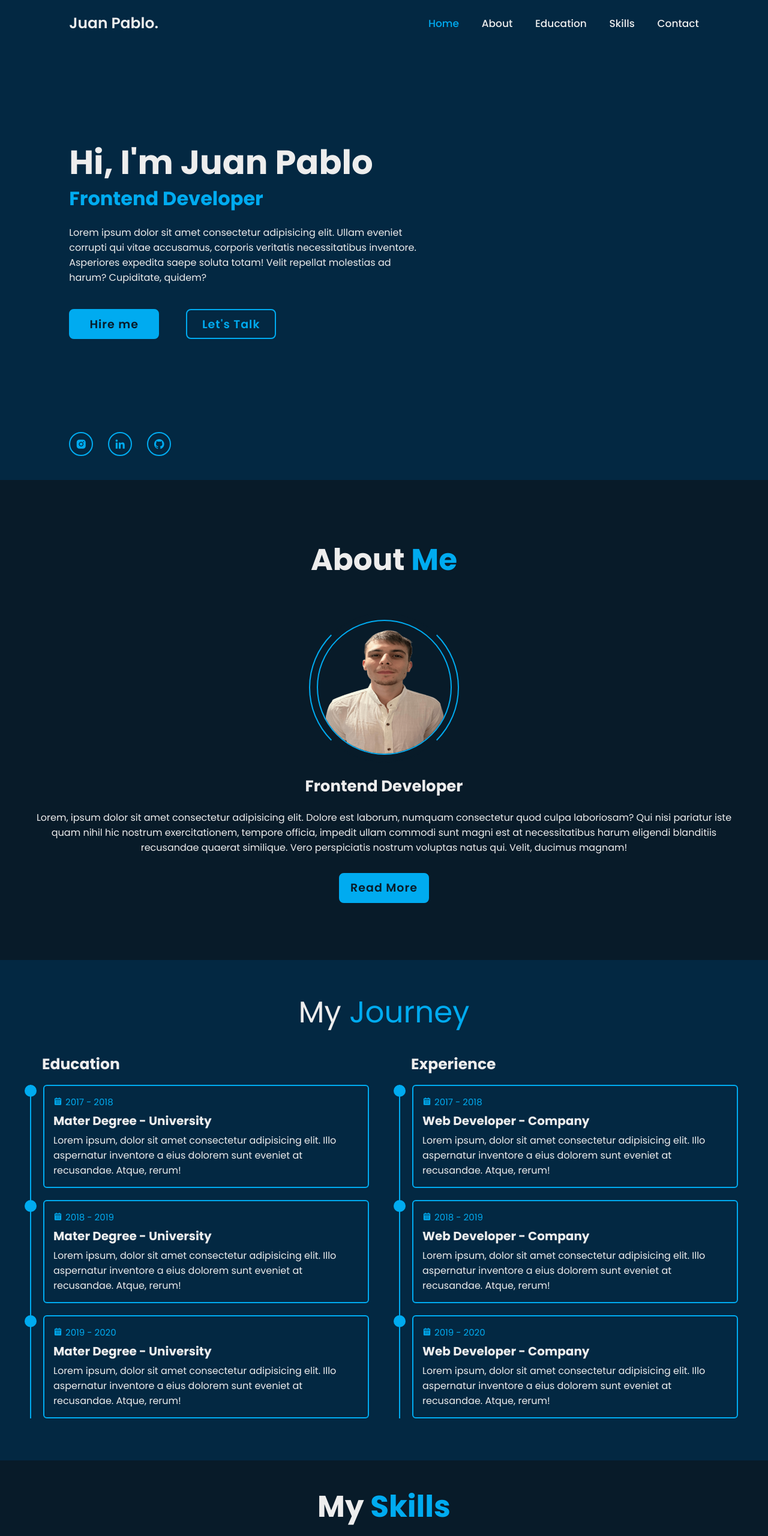
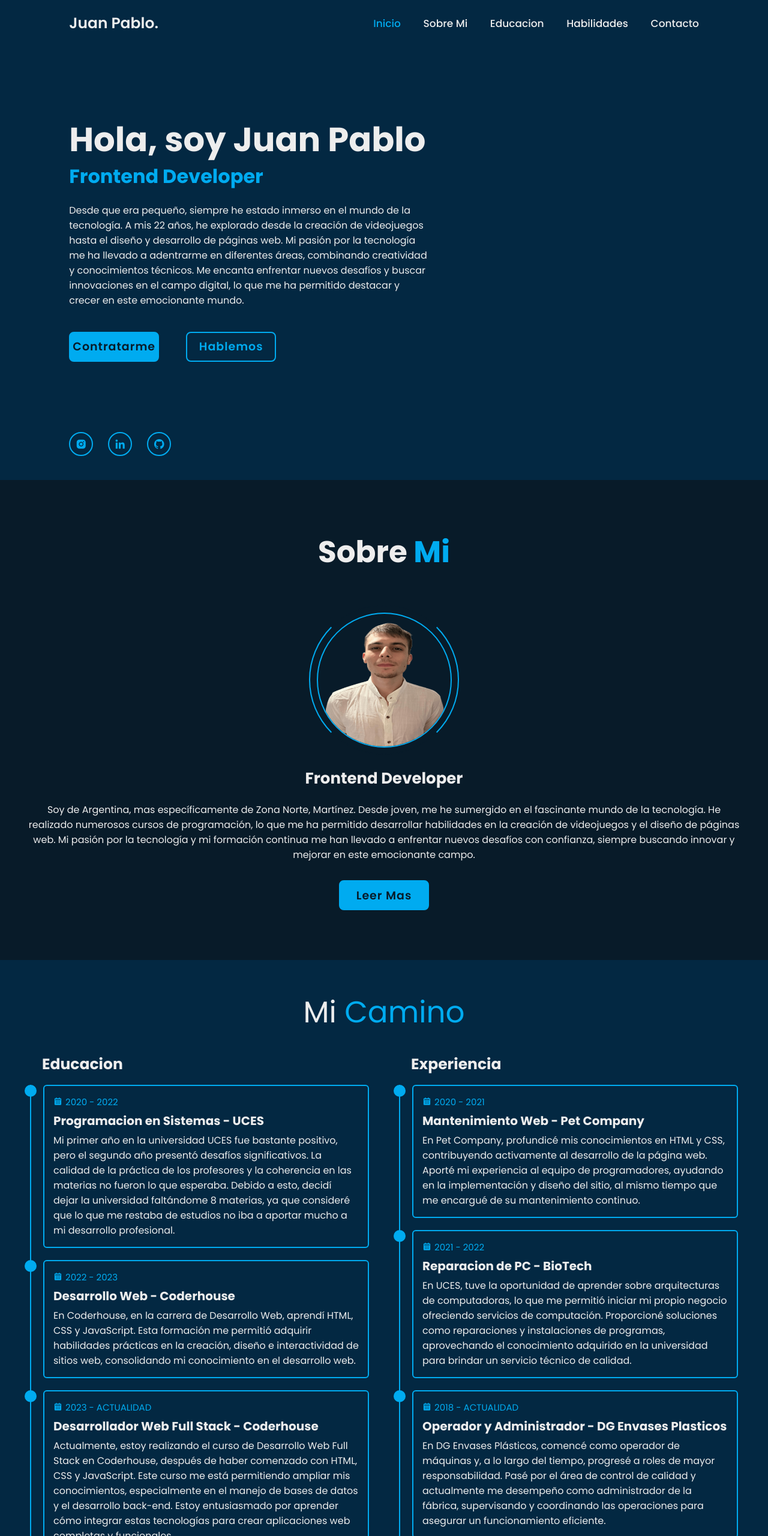
Before and after one commit to Juampatagle/Portfolio, a plain HTML site: page index.html in a window 1280 px wide. Shown: the top 2560 px of the page at 60% size. Drawn offline with nearby package versions, Linux system fonts and the light colour scheme.

Commit message:
agregue mis datos

```diff
--- a/index.html
+++ b/index.html
@@ -15,23 +15,23 @@
         <div class="bx bx-menu" id="menu-icon"></div>
 
         <nav class="navbar">
-            <a href="#home" class="active">Home</a>
-            <a href="#about">About</a>
-            <a href="#education">Education</a>
-            <a href="#skills">Skills</a>
-            <a href="#contact">Contact</a>
+            <a href="#home" class="active">Inicio</a>
+            <a href="#about">Sobre Mi</a>
+            <a href="#education">Educacion</a>
+            <a href="#skills">Habilidades</a>
+            <a href="#contact">Contacto</a>
             <span class="active-nav"></span>
         </nav>
     </header>
 
     <section class="home" id="home">
         <div class="home-content">
-            <h1>Hi, I'm Juan Pablo</h1>
+            <h1>Hola, soy Juan Pablo</h1>
             <h3>Frontend Developer</h3>
-            <p>Lorem ipsum dolor sit amet consectetur adipisicing elit. Ullam eveniet corrupti qui vitae accusamus, corporis veritatis necessitatibus inventore. Asperiores expedita saepe soluta totam! Velit repellat molestias ad harum? Cupiditate, quidem?</p>
+            <p>Desde que era pequeño, siempre he estado inmerso en el mundo de la tecnología. A mis 22 años, he explorado desde la creación de videojuegos hasta el diseño y desarrollo de páginas web. Mi pasión por la tecnología me ha llevado a adentrarme en diferentes áreas, combinando creatividad y conocimientos técnicos. Me encanta enfrentar nuevos desafíos y buscar innovaciones en el campo digital, lo que me ha permitido destacar y crecer en este emocionante mundo.</p>
             <div class="btn-box">
-                <a href="#" class="btn">Hire me</a>
-                <a href="#" class="btn">Let's Talk</a>
+                <a href="#" class="btn">Contratarme</a>
+                <a href="#" class="btn">Hablemos</a>
             </div>
         </div>
 
@@ -45,7 +45,7 @@
     </section>
 
     <section class="about" id="about">
-        <h2 class="heading">About <span>Me</span></h2>
+        <h2 class="heading">Sobre <span>Mi</span></h2>
 
         <div class="about-img">
             <img src="./images/foto (1).png" alt="">
@@ -54,73 +54,73 @@
 
         <div class="about-content">
             <h3>Frontend Developer</h3>
-            <p>Lorem, ipsum dolor sit amet consectetur adipisicing elit. Dolore est laborum, numquam consectetur quod culpa laboriosam? Qui nisi pariatur iste quam nihil hic nostrum exercitationem, tempore officia, impedit ullam commodi sunt magni est at necessitatibus harum eligendi blanditiis recusandae quaerat similique. Vero perspiciatis nostrum voluptas natus qui. Velit, ducimus magnam!</p>
+            <p>Soy de Argentina, mas específicamente de Zona Norte, Martínez. Desde joven, me he sumergido en el fascinante mundo de la tecnología. He realizado numerosos cursos de programación, lo que me ha permitido desarrollar habilidades en la creación de videojuegos y el diseño de páginas web. Mi pasión por la tecnología y mi formación continua me han llevado a enfrentar nuevos desafíos con confianza, siempre buscando innovar y mejorar en este emocionante campo.</p>
 
             <div class="btn-box btns">
-                <a href="#" class="btn">Read More</a>
+                <a href="#" class="btn">Leer Mas</a>
             </div>
         </div>
     </section>
 
     <section class="education" id="education">
-        <he class="heading">My <span>Journey</span></he>
+        <he class="heading">Mi <span>Camino</span></he>
 
         <div class="education-row">
             <div class="education-column">
-                <h3 class="title">Education</h3>
+                <h3 class="title">Educacion</h3>
 
                 <div class="education-box">
                     <div class="education-content">
                         <div class="content">
-                            <div class="year"><i class='bx bxs-calendar' ></i>2017 - 2018</div>
-                            <h3>Mater Degree - University</h3>
-                            <p>Lorem ipsum, dolor sit amet consectetur adipisicing elit. Illo aspernatur inventore a eius dolorem sunt eveniet at recusandae. Atque, rerum!</p>
+                            <div class="year"><i class='bx bxs-calendar' ></i>2020 - 2022</div>
+                            <h3>Programacion en Sistemas - UCES</h3>
+                            <p>Mi primer año en la universidad UCES fue bastante positivo, pero el segundo año presentó desafíos significativos. La calidad de la práctica de los profesores y la coherencia en las materias no fueron lo que esperaba. Debido a esto, decidí dejar la universidad faltándome 8 materias, ya que consideré que lo que me restaba de estudios no iba a aportar mucho a mi desarrollo profesional.</p>
                         </div>
                     </div>
 
                     <div class="education-content">
                         <div class="content">
-                            <div class="year"><i class='bx bxs-calendar' ></i>2018 - 2019</div>
-                            <h3>Mater Degree - University</h3>
-                            <p>Lorem ipsum, dolor sit amet consectetur adipisicing elit. Illo aspernatur inventore a eius dolorem sunt eveniet at recusandae. Atque, rerum!</p>
+                            <div class="year"><i class='bx bxs-calendar' ></i>2022 - 2023</div>
+                            <h3>Desarrollo Web - Coderhouse</h3>
+                            <p>En Coderhouse, en la carrera de Desarrollo Web, aprendí HTML, CSS y JavaScript. Esta formación me permitió adquirir habilidades prácticas en la creación, diseño e interactividad de sitios web, consolidando mi conocimiento en el desarrollo web.</p>
                         </div>
                     </div>
 
                     <div class="education-content">
                         <div class="content">
-                            <div class="year"><i class='bx bxs-calendar' ></i>2019 - 2020</div>
-                            <h3>Mater Degree - University</h3>
-                            <p>Lorem ipsum, dolor sit amet consectetur adipisicing elit. Illo aspernatur inventore a eius dolorem sunt eveniet at recusandae. Atque, rerum!</p>
+                            <div class="year"><i class='bx bxs-calendar' ></i>2023 - ACTUALIDAD</div>
+                            <h3>Desarrollador Web Full Stack - Coderhouse</h3>
+                            <p>Actualmente, estoy realizando el curso de Desarrollo Web Full Stack en Coderhouse, después de haber comenzado con HTML, CSS y JavaScript. Este curso me está permitiendo ampliar mis conocimientos, especialmente en el manejo de bases de datos y el desarrollo back-end. Estoy entusiasmado por aprender cómo integrar estas tecnologías para crear aplicaciones web completas y funcionales.</p>
                         </div>
                     </div>
                 </div>
             </div>
 
             <div class="education-column">
-                <h3 class="title">Experience</h3>
+                <h3 class="title">Experiencia</h3>
 
                 <div class="education-box">
                     <div class="education-content">
                         <div class="content">
-                            <div class="year"><i class='bx bxs-calendar' ></i>2017 - 2018</div>
-                            <h3>Web Developer - Company</h3>
-                            <p>Lorem ipsum, dolor sit amet consectetur adipisicing elit. Illo aspernatur inventore a eius dolorem sunt eveniet at recusandae. Atque, rerum!</p>
+                            <div class="year"><i class='bx bxs-calendar' ></i>2020 - 2021</div>
+                            <h3>Mantenimiento Web - Pet Company</h3>
+                            <p>En Pet Company, profundicé mis conocimientos en HTML y CSS, contribuyendo activamente al desarrollo de la página web. Aporté mi experiencia al equipo de programadores, ayudando en la implementación y diseño del sitio, al mismo tiempo que me encargué de su mantenimiento continuo.</p>
                         </div>
                     </div>
 
                     <div class="education-content">
                         <div class="content">
-                            <div class="year"><i class='bx bxs-calendar' ></i>2018 - 2019</div>
-                            <h3>Web Developer - Company</h3>
-                            <p>Lorem ipsum, dolor sit amet consectetur adipisicing elit. Illo aspernatur inventore a eius dolorem sunt eveniet at recusandae. Atque, rerum!</p>
+                            <div class="year"><i class='bx bxs-calendar' ></i>2021 - 2022</div>
+                            <h3>Reparacion de PC - BioTech</h3>
+                            <p>En UCES, tuve la oportunidad de aprender sobre arquitecturas de computadoras, lo que me permitió iniciar mi propio negocio ofreciendo servicios de computación. Proporcioné soluciones como reparaciones y instalaciones de programas, aprovechando el conocimiento adquirido en la universidad para brindar un servicio técnico de calidad.</p>
                         </div>
                     </div>
 
                     <div class="education-content">
                         <div class="content">
-                            <div class="year"><i class='bx bxs-calendar' ></i>2019 - 2020</div>
-                            <h3>Web Developer - Company</h3>
-                            <p>Lorem ipsum, dolor sit amet consectetur adipisicing elit. Illo aspernatur inventore a eius dolorem sunt eveniet at recusandae. Atque, rerum!</p>
+                            <div class="year"><i class='bx bxs-calendar' ></i>2018 - ACTUALIDAD</div>
+                            <h3>Operador y Administrador - DG Envases Plasticos</h3>
+                            <p>En DG Envases Plásticos, comencé como operador de máquinas y, a lo largo del tiempo, progresé a roles de mayor responsabilidad. Pasé por el área de control de calidad y actualmente me desempeño como administrador de la fábrica, supervisando y coordinando las operaciones para asegurar un funcionamiento eficiente.</p>
                         </div>
                     </div>
                 </div>
@@ -129,7 +129,7 @@
     </section>
 
     <section class="skills" id="skills">
-        <h2 class="heading">My <span>Skills</span></h2>
+        <h2 class="heading">Mis <span>Habilidades</span></h2>
 
         <div class="skills-row">
             <div class="skills-column">
@@ -153,7 +153,7 @@
                         </div>
 
                         <div class="progress">
-                            <h3>SQL <span>30%</span></h3>
+                            <h3>MySQL <span>30%</span></h3>
                             <div class="bar"><span></span></div>
                         </div>
                     </div>
@@ -166,17 +166,17 @@
                 <div class="skills-box">
                     <div class="skills-content">
                         <div class="progress">
-                            <h3>Web Design <span>95%</span></h3>
+                            <h3>Diseño Web <span>95%</span></h3>
                             <div class="bar"><span></span></div>
                         </div>
 
                         <div class="progress">
-                            <h3>Web Development <span>67%</span></h3>
+                            <h3>Desarrollo Web <span>67%</span></h3>
                             <div class="bar"><span></span></div>
                         </div>
 
                         <div class="progress">
-                            <h3>Graphic Design <span>85%</span></h3>
+                            <h3>Diseño Grafico <span>85%</span></h3>
                             <div class="bar"><span></span></div>
                         </div>
 
@@ -197,33 +197,33 @@
         <form action="#">
             <div class="input-box">
                 <div class="input-field">
-                    <input type="text" placeholder="Full Name" required>
+                    <input type="text" placeholder="Nombre Completo" required>
                     <span class="focus"></span>
                 </div>
                 <div class="input-field">
-                    <input type="text" placeholder="Email Address" required>
+                    <input type="text" placeholder="Email" required>
                     <span class="focus"></span>
                 </div>
             </div>
 
             <div class="input-box">
                 <div class="input-field">
-                    <input type="number" placeholder="Mobile Number" required>
+                    <input type="number" placeholder="Telefono" required>
                     <span class="focus"></span>
                 </div>
                 <div class="input-field">
-                    <input type="text" placeholder="Email Subject" required>
+                    <input type="text" placeholder="Email" required>
                     <span class="focus"></span>
                 </div>
             </div>
 
             <div class="textarea-field">
-                <textarea name="" id="" cols="30" rows="10" placeholder="Your Message" required></textarea>
+                <textarea name="" id="" cols="30" rows="10" placeholder="Tu Mensaje" required></textarea>
                 <span class="focus"></span>
             </div>
 
             <div class="btn-box btns">
-                <button type="submit" class="btn">Submit</button>
+                <button type="submit" class="btn">Enviar</button>
             </div>
         </form>
     </section>
```
